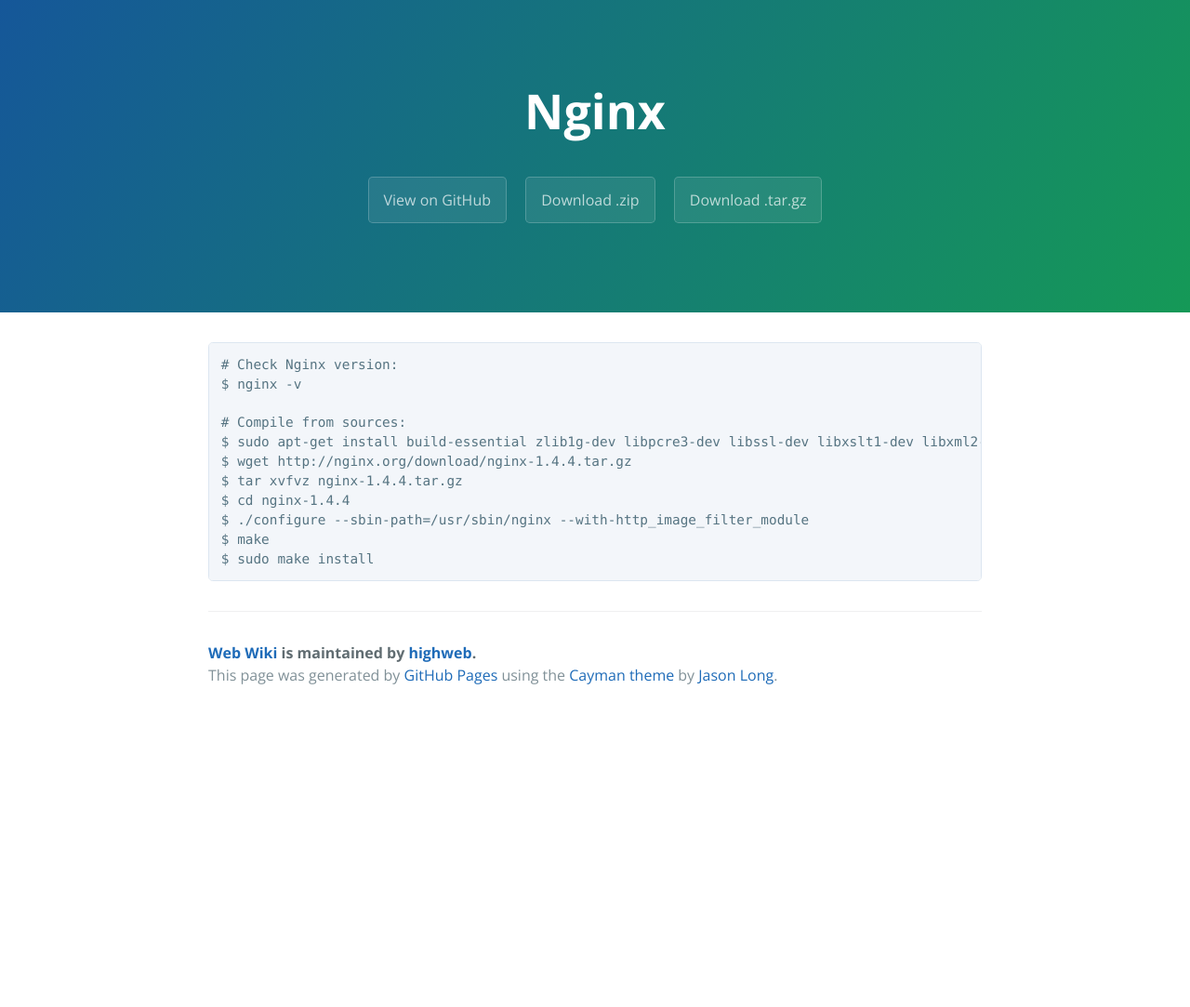
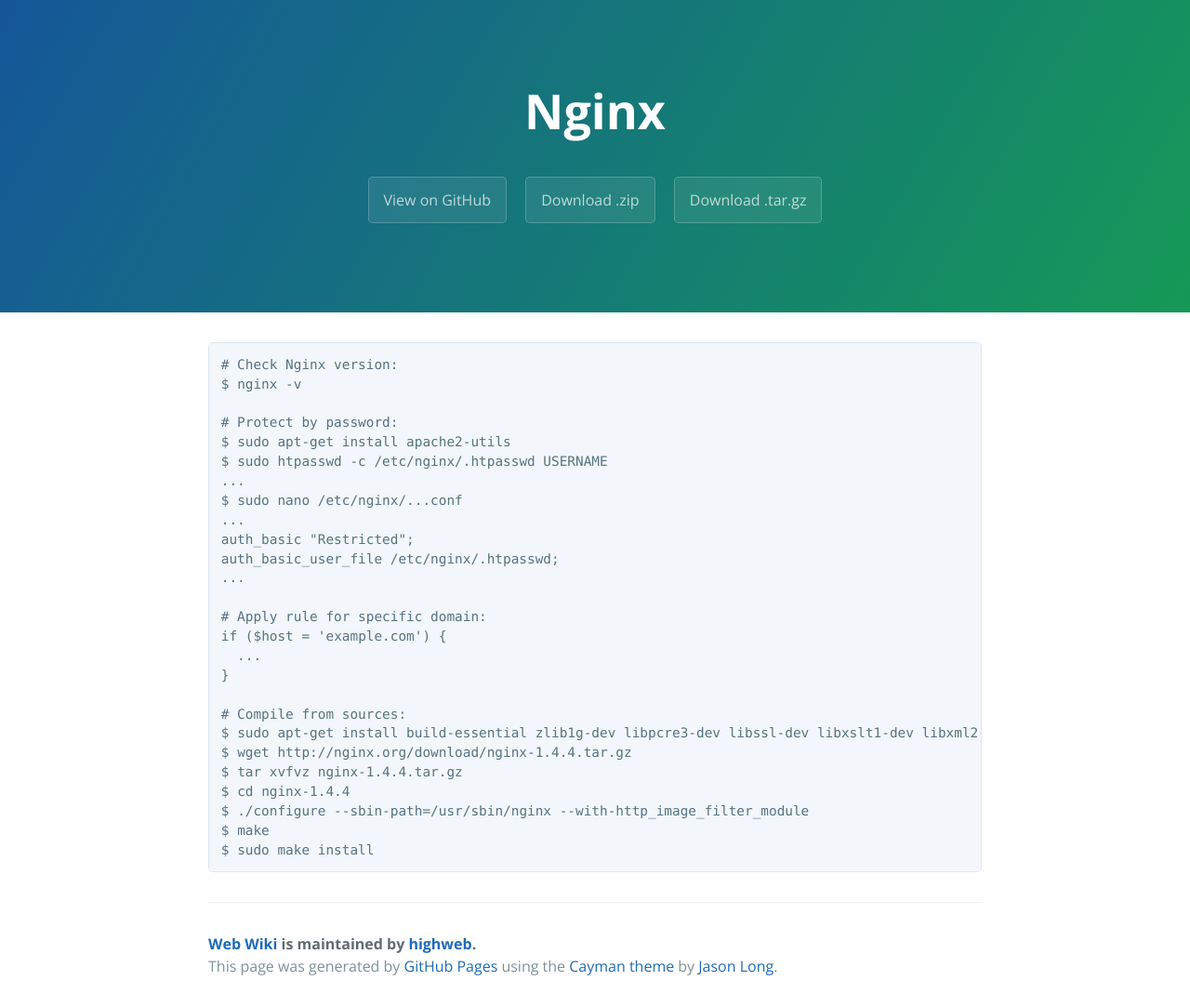
Before and after one commit to highweb/web-wiki, a Jekyll site: the page built from nginx.md, in a window 1280 px wide. Shown: the whole page at 93% size. Built offline with Jekyll 4.4.1, drawn with Linux system fonts in a browser that asks for light colours; before the commit the page ends 900 px from its top, so only the background shows below that.

Commit message:
Update nginx.md

````diff
--- a/nginx.md
+++ b/nginx.md
@@ -6,6 +6,21 @@ title: Nginx
 ```sh
 # Check Nginx version:
 $ nginx -v
+
+# Protect by password:
+$ sudo apt-get install apache2-utils
+$ sudo htpasswd -c /etc/nginx/.htpasswd USERNAME
+...
+$ sudo nano /etc/nginx/...conf
+...
+auth_basic "Restricted";
+auth_basic_user_file /etc/nginx/.htpasswd;
+...
+
+# Apply rule for specific domain:
+if ($host = 'example.com') {
+  ...
+}
 
 # Compile from sources:
 $ sudo apt-get install build-essential zlib1g-dev libpcre3-dev libssl-dev libxslt1-dev libxml2-dev libgd2-xpm-dev libgeoip-dev libgoogle-perftools-dev libperl-dev
````
